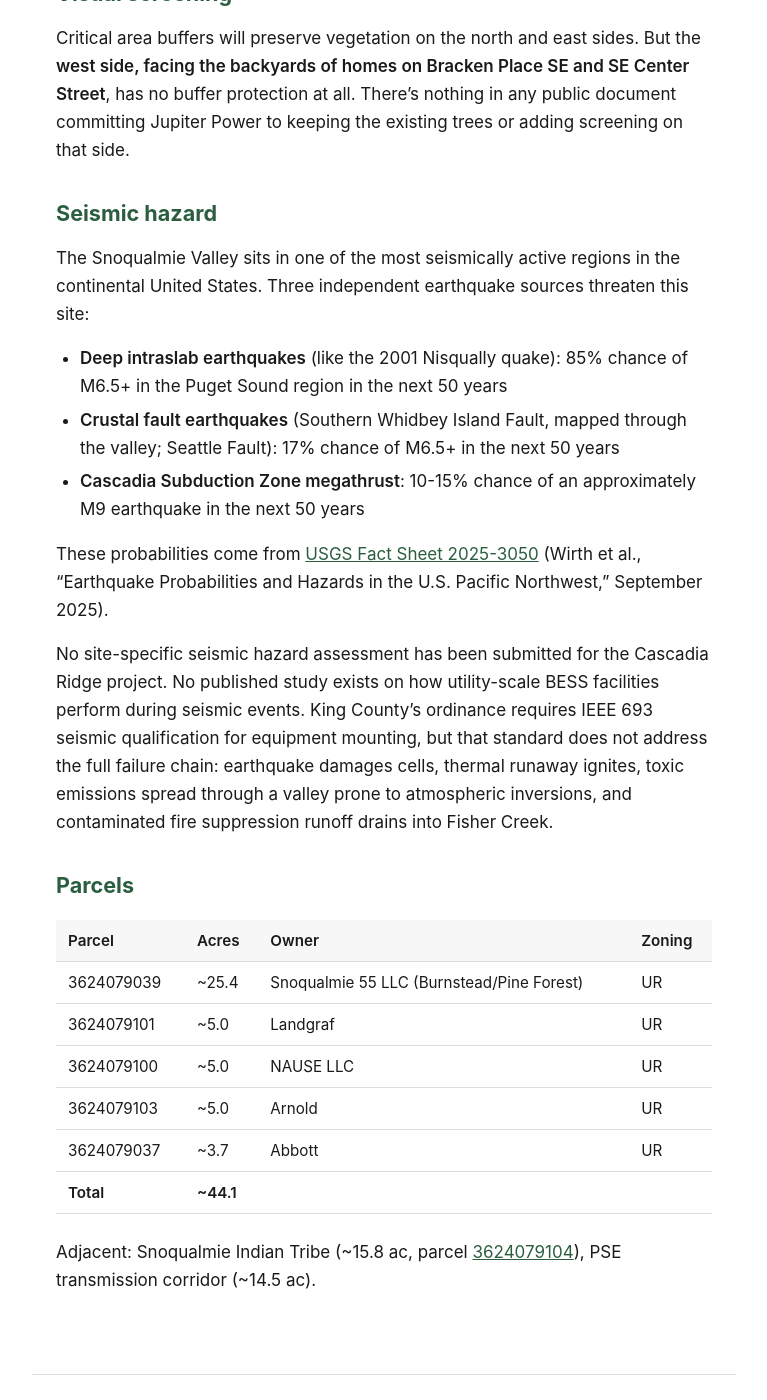
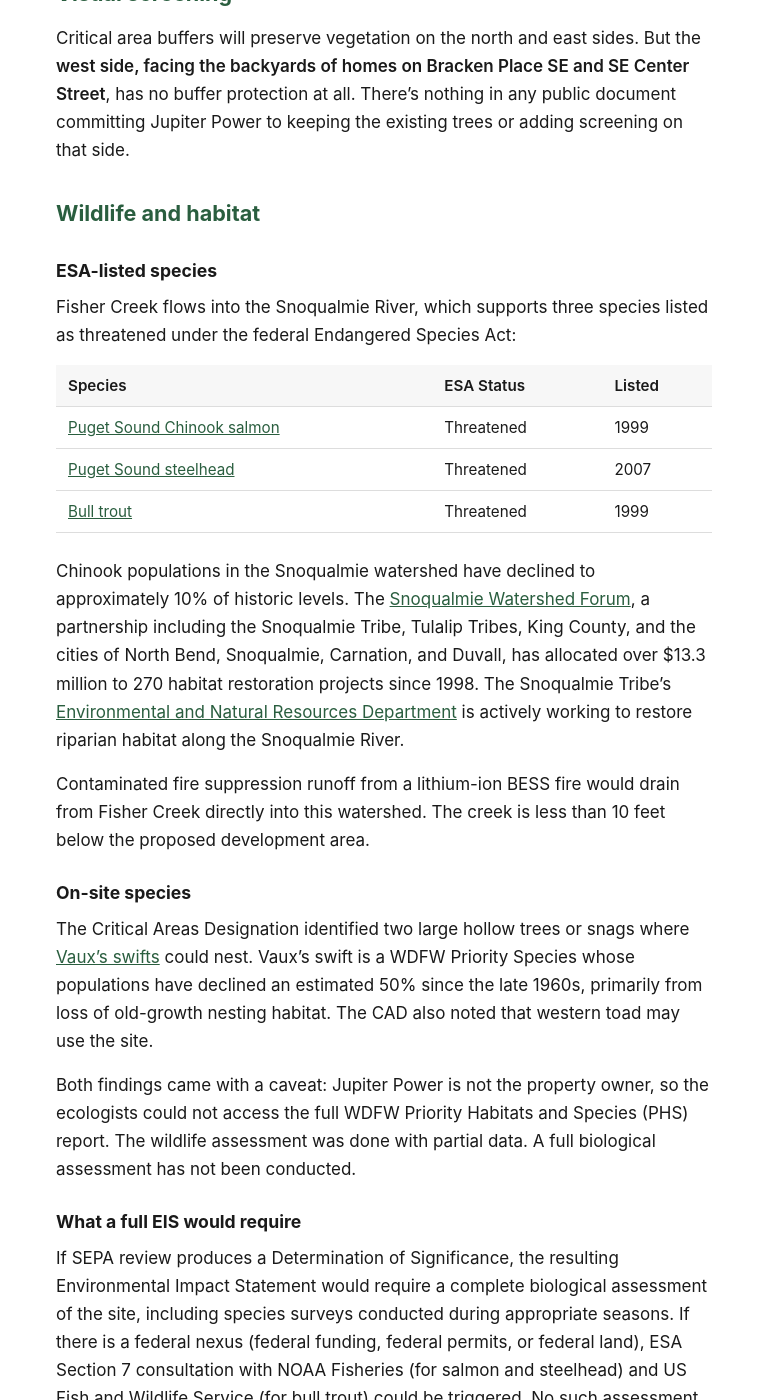
Before and after one commit to calef/cascadia-ridge-bess, a Jekyll site: the page built from _pages/site-and-environment.md, in a window 1280 px wide and 1400 px high, scrolled down 1410 px. Shown: the whole window, without its empty margins (256-1023 px from the left). Built offline with Jekyll 4.4.1, drawn with Linux system fonts in a browser that asks for light colours; some of the changed text lies outside the part shown.

Commit message:
Deploy site 2026-03-24-212311

```diff
--- a/_pages/site-and-environment.md
+++ b/_pages/site-and-environment.md
@@ -29,6 +29,32 @@ The wildlife picture is incomplete. The CAD report identified two large hollow t
 
 Critical area buffers will preserve vegetation on the north and east sides. But the **west side, facing the backyards of homes on Bracken Place SE and SE Center Street**, has no buffer protection at all. There's nothing in any public document committing Jupiter Power to keeping the existing trees or adding screening on that side.
 
+## Wildlife and habitat
+
+### ESA-listed species
+
+Fisher Creek flows into the Snoqualmie River, which supports three species listed as threatened under the federal Endangered Species Act:
+
+| Species | ESA Status | Listed |
+|---|---|---|
+| [Puget Sound Chinook salmon](https://www.fisheries.noaa.gov/species/pacific-salmon-and-steelhead/esa-protected-species) | Threatened | 1999 |
+| [Puget Sound steelhead](https://www.fisheries.noaa.gov/species/pacific-salmon-and-steelhead/esa-protected-species) | Threatened | 2007 |
+| [Bull trout](https://ecos.fws.gov/ecp/species/8212) | Threatened | 1999 |
+
+Chinook populations in the Snoqualmie watershed have declined to approximately 10% of historic levels. The [Snoqualmie Watershed Forum](https://www.govlink.org/watersheds/7/), a partnership including the Snoqualmie Tribe, Tulalip Tribes, King County, and the cities of North Bend, Snoqualmie, Carnation, and Duvall, has allocated over $13.3 million to 270 habitat restoration projects since 1998. The Snoqualmie Tribe's [Environmental and Natural Resources Department](https://enr.snoqualmietribe.us/snoqualmie-river/) is actively working to restore riparian habitat along the Snoqualmie River.
+
+Contaminated fire suppression runoff from a lithium-ion BESS fire would drain from Fisher Creek directly into this watershed. The creek is less than 10 feet below the proposed development area.
+
+### On-site species
+
+The Critical Areas Designation identified two large hollow trees or snags where [Vaux's swifts](https://wdfw.wa.gov/species-habitats/species/chaetura-vauxi) could nest. Vaux's swift is a WDFW Priority Species whose populations have declined an estimated 50% since the late 1960s, primarily from loss of old-growth nesting habitat. The CAD also noted that western toad may use the site.
+
+Both findings came with a caveat: Jupiter Power is not the property owner, so the ecologists could not access the full WDFW Priority Habitats and Species (PHS) report. The wildlife assessment was done with partial data. A full biological assessment has not been conducted.
+
+### What a full EIS would require
+
+If SEPA review produces a Determination of Significance, the resulting Environmental Impact Statement would require a complete biological assessment of the site, including species surveys conducted during appropriate seasons. If there is a federal nexus (federal funding, federal permits, or federal land), ESA Section 7 consultation with NOAA Fisheries (for salmon and steelhead) and US Fish and Wildlife Service (for bull trout) could be triggered. No such assessment or consultation has been initiated.
+
 ## Seismic hazard
 
 The Snoqualmie Valley sits in one of the most seismically active regions in the continental United States. Three independent earthquake sources threaten this site:
```
